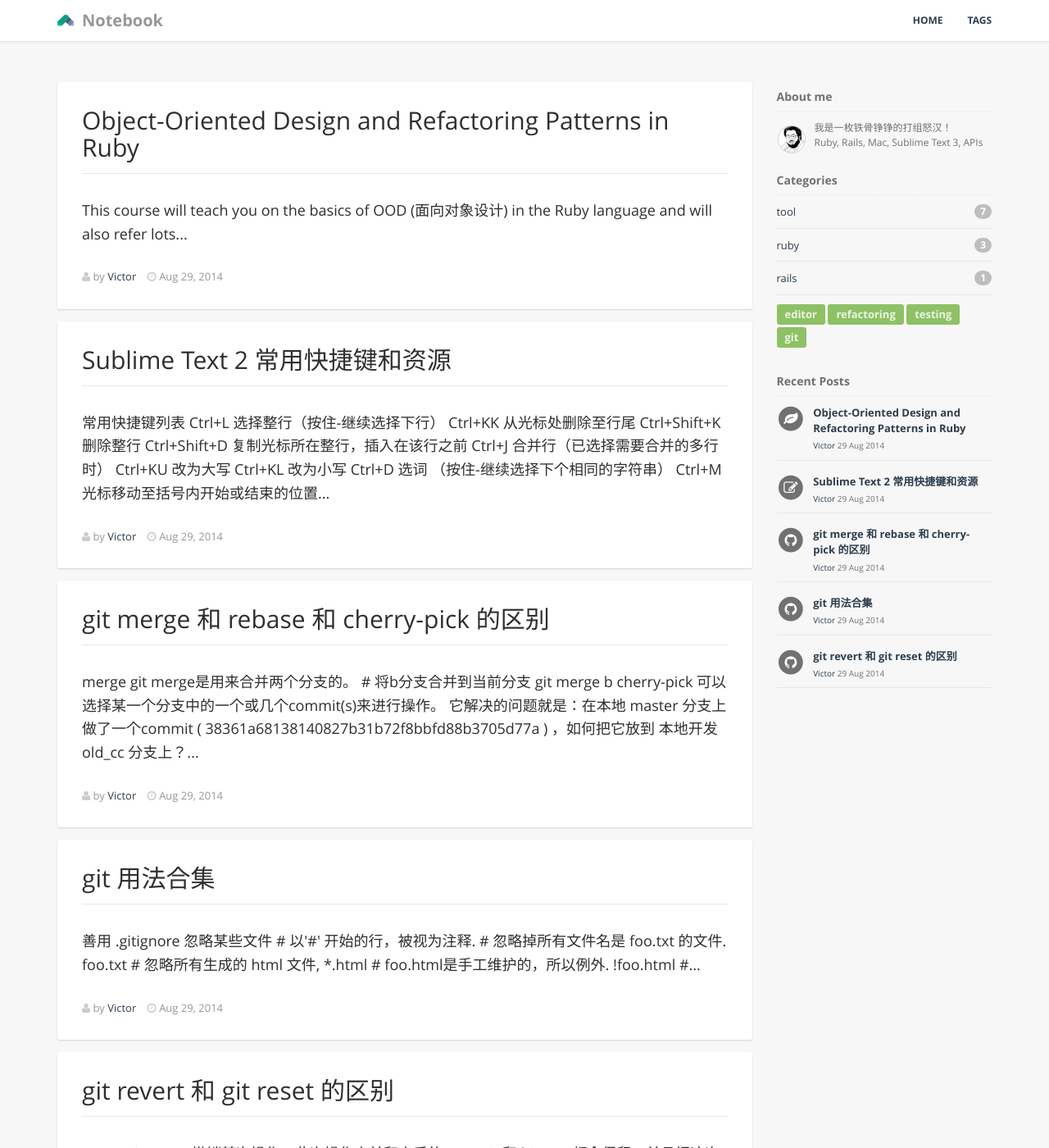
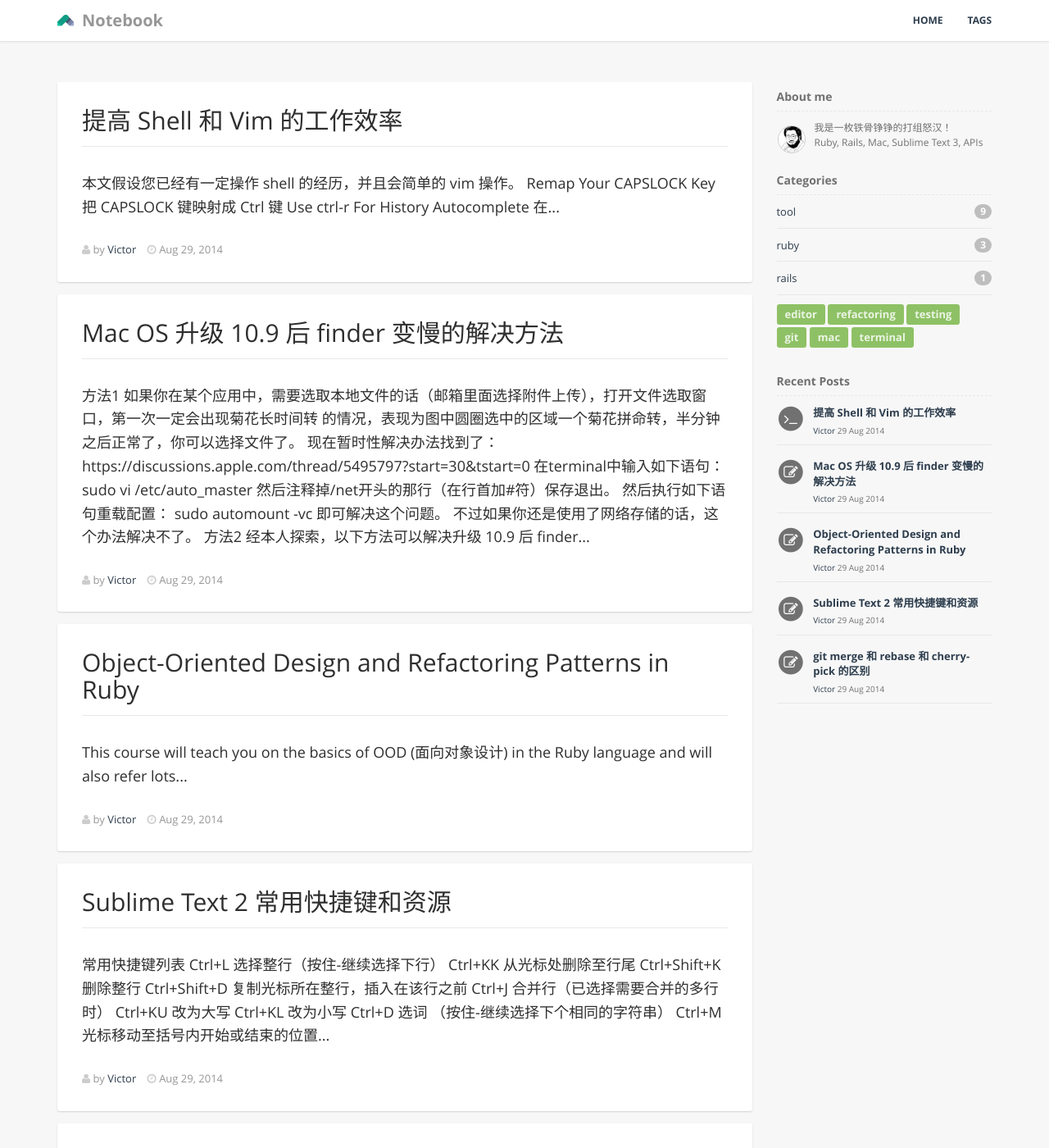
Before and after one commit to GiaoGiaoCat/GiaoGiaoCat.github.io, a Jekyll site: the page built from index.html, in a window 1280 px wide and 1400 px high. Shown: the whole window at 82% size. Built offline with Jekyll 4.4.1, drawn with Linux system fonts in a browser that asks for light colours; Markdown is read by kramdown in place of the engine named in the settings; the list of posts is cut into pages by our own code; some of the changed text lies outside the part shown.

Commit message:
增加分页

````diff
--- a/_includes/display_icon.html
+++ b/_includes/display_icon.html
@@ -1,17 +1,18 @@
  <div class="pull-left">
   <span class="fa-stack fa-lg">
     <i class="fa fa-circle fa-stack-2x"></i>
-    {% if post.tags contains 'editor' %}
+    {% if post.tags contains 'terminal' %}
+      <i class="fa fa-terminal fa-stack-1x text-white"></i>
+    {% else if post.tags contains 'editor' %}
       <i class="fa fa-edit fa-stack-1x text-white"></i>
-    {% endif %}
-    {% if post.tags contains 'refactoring' %}
+    {% else if post.tags contains 'refactoring' %}
       <i class="fa fa-leaf fa-stack-1x text-white"></i>
-    {% endif %}
-    {% if post.tags contains 'testing' %}
+    {% else if post.tags contains 'testing' %}
       <i class="fa fa-magic fa-stack-1x text-white"></i>
-    {% endif %}
-    {% if post.tags contains 'git' %}
+    {% else if post.tags contains 'git' %}
       <i class="fa fa-github fa-stack-1x text-white"></i>
+    {% else if post.tags contains 'mac' %}
+      <i class="fa fa-apple fa-stack-1x text-white"></i>
     {% endif %}
   </span>
 </div>
--- a/_includes/pagination.html
+++ b/_includes/pagination.html
@@ -9,15 +9,17 @@
     {% else %}
       <li><a href="#"><i class="fa fa-chevron-left"></i></a></li>
     {% endif %}
-<!--
-    {% for page in (1..paginator.total_posts) %}
-      {% if paginator.page == page %}
+
+    {% for page in (1..paginator.total_pages) %}
+      {% if page == paginator.page %}
         <li class="active"><a href="{{ site.baseurl }}/page{{page}}">{{ page }}</a></li>
+      {% elsif page == 1 %}
+        <li><a href="{{ '/index.html' | prepend: site.baseurl | replace: '//', '/' }}">{{ page }}</a></li>
       {% else %}
-        <li><a href="{{ site.baseurl }}/page{{page}}">{{ page }}</a></li>
+        <li><a href="{{ site.paginate_path | prepend: site.baseurl | replace: '//', '/' | replace: ':num', page }}">{{ page }}</a></li>
       {% endif %}
     {% endfor %}
- -->
+
     {% if paginator.next_page %}
       <li><a href="{{ site.baseurl }}/page{{paginator.next_page}}"><i class="fa fa-chevron-right"></i></a></li>
     {% else %}
--- /dev/null
+++ b/_posts/tool/2014-08-29-enhancements-to-shell-and-vim-productivity.md
@@ -0,0 +1,85 @@
+---
+layout: post
+title:  "提高 Shell 和 Vim 的工作效率"
+date:   2014-08-29 14:47:00
+categories: tool
+tags: terminal editor
+author: "Victor"
+---
+
+本文假设您已经有一定操作 shell 的经历，并且会简单的 vim 操作。
+
+### Remap Your CAPSLOCK Key
+
+把 CAPSLOCK 键映射成 Ctrl 键
+
+### Use ctrl-r For History Autocomplete
+
+在 Terminal 中学会使用 ```Ctrl + r``` 来自动补全历史记录中的命令
+
+### Switch to iTerm on OS X
+
+iTerm 是一个为 Mac OS X 编写的，功能齐全的终端仿真程序。建议用 **iTerm2** 替代 **Terminal** 。
+
+它的几个常用快捷键：
+
+* Cmd + f 查找。支持正则。其中查找的内容会被自动复制
+* Cmd + shift + d 水平分屏
+* 使用 Cmd + ] 和 Cmd + [ 在最近使用的分屏直接切换
+* Cmd + ； 自动补全历史命令
+
+几篇文章：
+
+* [iTerm2新手应知特色功能](http://www.yangzhiping.com/tech/iterm2.html)
+* [fooCoder的iTerm2使用之道](http://www.macx.cn/thread-2098800-1-1.html)
+* [我的iTerm2+tmux](http://www.7lemon.net/Tools/2012/09/16/iterm2tmux/)
+
+### Switch to Zsh
+
+好处如下：
+
+* 支持自定义路径缩写
+* 拼写单词检查
+* 共享命令历史记录
+* 一些语法高亮支持
+* 支持 vim 模式
+* 支持 OhMyZsh
+
+
+### Remap your Vim Escape Key
+
+修改 **.vimrc** 文件 添加 ```inoremap jj <ESC>```
+
+### Remap your Vim Leader Key
+
+```
+nnoremap j VipJ
+let mapleader = “,”
+```
+### Use vi-mode in Your Shell
+
+修改 **.zshrc**
+
+```
+bindkey -v
+bindkey -M viins 'jj' vi-cmd-mode
+bindkey '^R' history-incremental-search-backward
+```
+
+### Add tmux to Your Workflow
+
+tmux是一个优秀的终端复用软件。使用它最直观的好处就是，通过一个终端登录远程主机并运行tmux后，在其中可以开启多个控制台而无需再“浪费”多余的终端来连接这台远程主机。
+
+* [tmux 百度百科](http://baike.baidu.com/view/9065064.htm)
+* [A tmux Tutorial and Primer](http://www.danielmiessler.com/study/tmux/)
+* [ITerm2 TMux and Vim Setup](http://candland.net/2011/11/08/iterm2-tmux-and-vim-setup/)
+* [Swap iTerm2 cursors in vim insert mode when using tmux](https://gist.github.com/andyfowler/1195581)
+
+### Synchronize Your Environments
+
+创建一个 git 版本库，把 bash, .vimrc, .zshrc 等配置文件都纳入版本控制。或者用 dropbox 来备份。
+
+
+### 相关文章
+
+* [9 Enhancements to Shell and Vim Productivity](http://www.danielmiessler.com/blog/enhancements-to-shell-and-vim-productivity)
--- /dev/null
+++ b/_posts/tool/2014-08-29-fix-finder-slow-bug.md
@@ -0,0 +1,43 @@
+---
+layout: post
+title:  "Mac OS 升级 10.9 后 finder 变慢的解决方法"
+date:   2014-08-29 14:40:00
+categories: tool
+tags: mac
+author: "Victor"
+---
+
+### 方法1
+
+如果你在某个应用中，需要选取本地文件的话（邮箱里面选择附件上传），打开文件选取窗口，第一次一定会出现菊花长时间转 的情况，表现为图中圆圈选中的区域一个菊花拼命转，半分钟之后正常了，你可以选择文件了。
+
+现在暂时性解决办法找到了：https://discussions.apple.com/thread/5495797?start=30&tstart=0
+
+
+在terminal中输入如下语句：
+
+```
+sudo vi /etc/auto_master
+```
+
+然后注释掉/net开头的那行（在行首加#符）保存退出。
+
+然后执行如下语句重载配置：
+
+```
+sudo automount -vc
+```
+
+即可解决这个问题。
+
+不过如果你还是使用了网络存储的话，这个办法解决不了。
+
+### 方法2
+
+经本人探索，以下方法可以解决升级 10.9 后 finder 变慢的问题：
+
+1. finder 偏好设置中，边栏选项卡设置中勾选上“我的全部文件”，
+2. 通用选项卡设置中：开启新的 finder 窗口时选择打开“我的全部文件”。
+3. 重新启动电脑。再启动 finder 看看，原先的卡涩现象是不是消除掉了。
+
+经测试，经上述三部处理后，我的Macbook、iMac、Mac Mini全部告别了finder查看文件的卡涩现象。
--- a/assets/css/custom.css
+++ b/assets/css/custom.css
@@ -43,6 +43,15 @@
   background-color: #eee;
   border-color: #ddd;
 }
+.pagination > .active > a,
+.pagination > .active > span,
+.pagination > .active > a:hover,
+.pagination > .active > span:hover,
+.pagination > .active > a:focus,
+.pagination > .active > span:focus {
+  background-color: rgb(142, 193, 101);
+  border-color: rgb(142, 193, 101);
+}
 
 .img-circle {
   border: 1px solid #CCC;
````
